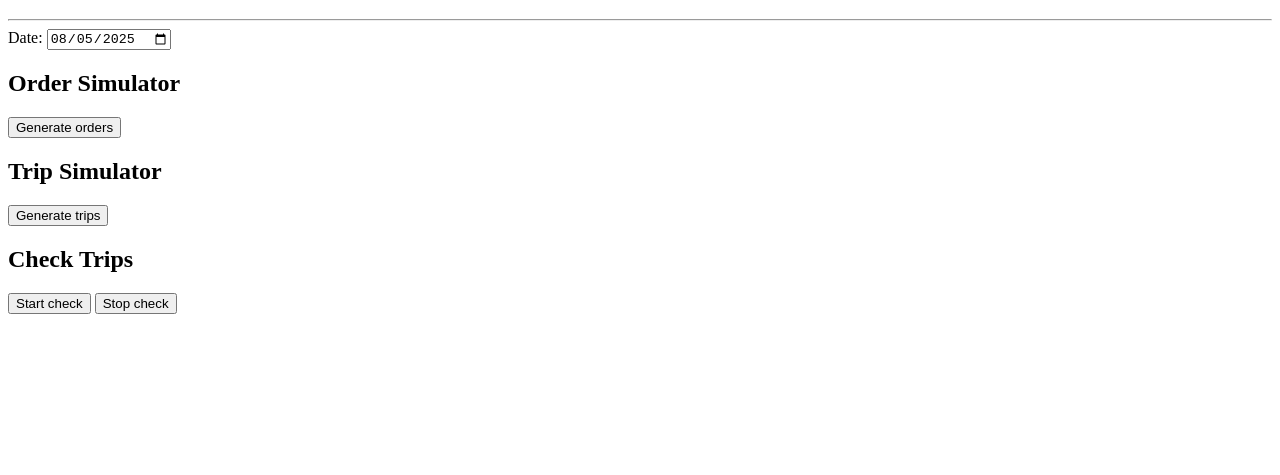
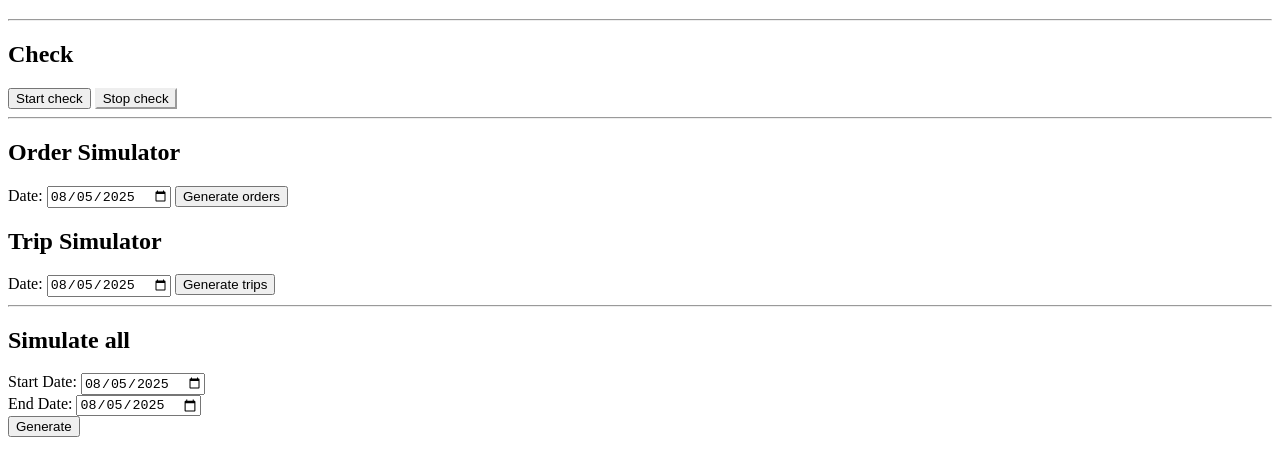
Before and after one commit to Jabesll21/frostbase-simulator, a plain HTML site: page index.html in a window 1280 px wide. Both pictures are taken after a click on the button "Start check". Shown: the part 61-536 px from the top of the page. Drawn offline with Linux system fonts and the light colour scheme; no server answers.

Commit message:
add simulate all

```diff
--- a/index.html
+++ b/index.html
@@ -9,14 +9,32 @@
 <body>
     <h1>Frostbase simulator</h1>
     <hr>
-    <label for="date">Date:</label>
-    <input id="date" type="date" ></input>
+
+    <h2>Check</h2>
+    <button id="start-check" style="border-color: #eee;">Start check</button>
+    <button id="stop-check" style="border-color: #eee;"">Stop check</button>
+
+    <hr>
+
     <h2>Order Simulator</h2>
+    <label for="order-date">Date:</label>
+    <input id="order-date" type="date" ></input>
     <button id="start-order">Generate orders</button>
+
     <h2>Trip Simulator</h2>
+    <label for="trip-date">Date:</label>
+    <input id="trip-date" type="date" ></input>
     <button id="start-trip">Generate trips</button>
-    <h2>Check Trips</h2>
-    <button id="start-check">Start check</button>
-    <button id="stop-check">Stop check</button>
+
+    <hr>
+
+    <h2>Simulate all</h2>
+    <label for="start-date">Start Date:</label>
+    <input id="start-date" type="date" ></input>
+    <br>
+    <label for="end-date">End Date:</label>
+    <input id="end-date" type="date" ></input>
+    <br>
+    <button id="start-simulate">Generate</button>
 </body>
 </html>
--- a/js/main.js
+++ b/js/main.js
@@ -1,53 +1,81 @@
-import { generateOrders, generateTrips, checkTrips } from './services.js';
+import { simulateByDateRange, generateOrders, generateTrips, checkTrips } from './services.js';
 
 let checkInterval = null;
-const intervalTime = 10000; // 10 segundos
+const intervalTime = 10000;
+
+let start, end;
 
 window.addEventListener('load', init);
 
 function init() {
     console.log('Initializing document...');
-    // Set default date as today in yyyy-MM-dd format
-    const today = new Date();
-    const yyyy = today.getFullYear();
-    const mm = String(today.getMonth() + 1).padStart(2, '0');
-    const dd = String(today.getDate()).padStart(2, '0');
-    document.getElementById('date').value = `${yyyy}-${mm}-${dd}`;
+
+    const date = formatDate(new Date())
+
+    document.getElementById('order-date').value = date;
+    document.getElementById('trip-date').value = date;
+    document.getElementById('start-date').value = date;
+    document.getElementById('end-date').value = date;
+
+    start = document.getElementById('start-check');
+    end = document.getElementById('stop-check');
 
     document.getElementById('start-order').addEventListener('click', startOrders);
     document.getElementById('start-trip').addEventListener('click', startTrips);
+    document.getElementById('start-simulate').addEventListener('click', startGenerating);
     document.getElementById('start-check').addEventListener('click', startCheckTrips);
     document.getElementById('stop-check').addEventListener('click', stopCheckTrips);
+
 }
 
 async function startOrders() {
-    const date = document.getElementById('date').value;
-    if (!date) return alert('Selecciona una fecha');
+    const date = document.getElementById('order-date').value;
     const res = await generateOrders(date);
     console.log('Orders generated:', res);
 }
 
 async function startTrips() {
-    const date = document.getElementById('date').value;
-    if (!date) return alert('Selecciona una fecha');
+    const date = document.getElementById('trip-date').value;
     const res = await generateTrips(date);
     console.log('Trips generated:', res);
 }
+async function startGenerating(){
+    const start = document.getElementById('start-date').value;
+    const end = document.getElementById('start-date').value;
 
-function startCheckTrips() {
+    const res = await simulateByDateRange(start, end);
+    console.log('Simulation generated '+start+' - '+end+':', res);
+}
+
+async function startCheckTrips() {
+
+    start.style.borderColor = null
+    end.style.borderColor = "#eee"
+
     if (checkInterval) return;
+
+    checkTrips();
     checkInterval = setInterval(async () => {
         const res = await checkTrips();
         console.log('Check trips:', res);
     }, intervalTime);
     console.log('Check trips iniciado');
-    checkTrips();
 }
 
-function stopCheckTrips() {
+async function stopCheckTrips() {
+    start.style.borderColor = "#eee"
+    end.style.borderColor = null
     if (checkInterval) {
+
         clearInterval(checkInterval);
         checkInterval = null;
         console.log('Check trips detenido');
     }
 }
+
+export function formatDate(date){
+    const yyyy = date.getFullYear();
+    const mm = String(date.getMonth() + 1).padStart(2, '0');
+    const dd = String(date.getDate()).padStart(2, '0');
+    return `${yyyy}-${mm}-${dd}`;
+}
--- a/js/services.js
+++ b/js/services.js
@@ -1,5 +1,18 @@
 import { config } from '../js/config.js';
+import { formatDate } from "./main.js";
 
+//generate order
+export async function simulateByDateRange(start, end){
+    //url
+    var url = config.api.url + "generate/"+start+"&"+end;
+    console.log(url);
+    //fetch
+    return await fetch(url, {
+        method: 'post'
+    })
+    .then( (result) => { return result.json(); })
+    .catch( (error) => { console.error(error) })
+}
 //generate order
 export async function generateOrders(date){
     //url
```
